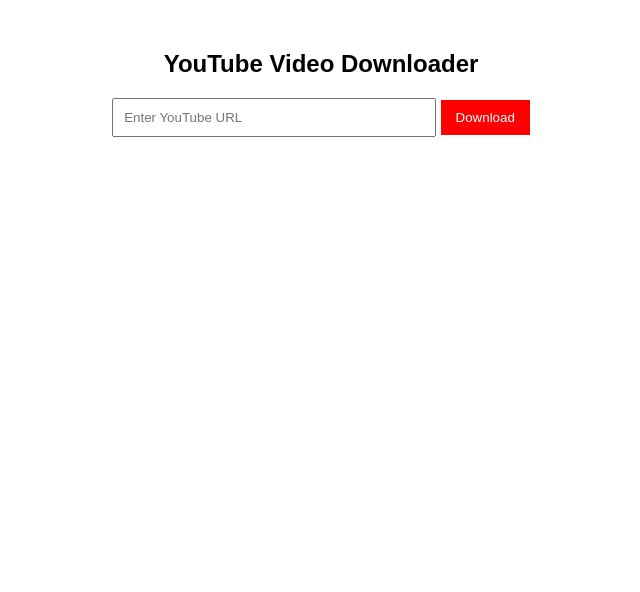
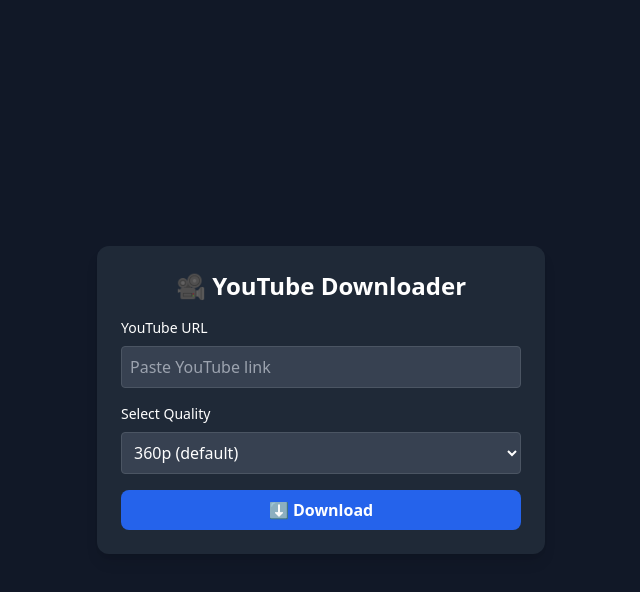
Before and after one commit to RaviPatel-25/Youtube-downloader-frontend, a plain HTML site: page index.html in a window 1280 px wide. Shown: the whole page, without its empty margins (319-959 px from the left). Drawn offline with nearby package versions, Linux system fonts and the light colour scheme.

Commit message:
Update index.html

```diff
--- a/index.html
+++ b/index.html
@@ -1,25 +1,49 @@
 <!DOCTYPE html>
-<html>
+<html lang="en">
 <head>
+  <meta charset="UTF-8" />
+  <meta name="viewport" content="width=device-width, initial-scale=1.0" />
   <title>YouTube Downloader</title>
+  <script src="https://cdn.tailwindcss.com"></script>
 </head>
-<body style="font-family: Arial; text-align: center; margin-top: 50px;">
-  <h2>YouTube Video Downloader</h2>
-  <input id="videoURL" type="text" placeholder="Enter YouTube URL"
-         style="padding: 10px; width: 300px;" />
-  <button onclick="downloadVideo()" style="padding: 10px 15px; background: red; color: white; border: none;">
-    Download
-  </button>
+<body class="bg-gray-900 text-white flex items-center justify-center min-h-screen">
+
+  <div class="bg-gray-800 p-6 rounded-xl shadow-lg w-full max-w-md">
+    <h1 class="text-2xl font-bold text-center mb-4">🎥 YouTube Downloader</h1>
+
+    <label class="block mb-2 text-sm font-medium">YouTube URL</label>
+    <input id="videoURL" type="text" placeholder="Paste YouTube link"
+      class="w-full p-2 rounded bg-gray-700 border border-gray-600 focus:outline-none focus:border-blue-500 mb-4" />
+
+    <label class="block mb-2 text-sm font-medium">Select Quality</label>
+    <select id="quality" class="w-full p-2 rounded bg-gray-700 border border-gray-600 focus:outline-none focus:border-blue-500 mb-4">
+      <option value="360p" selected>360p (default)</option>
+      <option value="720p">720p HD</option>
+      <option value="1080p">1080p Full HD</option>
+      <option value="highest">Highest Available</option>
+    </select>
+
+    <button onclick="downloadVideo()"
+      class="w-full py-2 bg-blue-600 hover:bg-blue-700 rounded-lg font-semibold">
+      ⬇️ Download
+    </button>
+  </div>
 
   <script>
-    function downloadVideo() {
-      const url = document.getElementById("videoURL").value.trim();
-      if (!url) {
-        alert("Please enter a YouTube URL");
+    async function downloadVideo() {
+      const videoURL = document.getElementById("videoURL").value.trim();
+      const quality = document.getElementById("quality").value;
+
+      if (!videoURL) {
+        alert("Please paste a YouTube URL.");
         return;
       }
-      window.location.href = `https://youtube-downloader-o9up.onrender.com/download?url=${encodeURIComponent(url)}`;
+
+      const apiURL = `https://youtube-downloader-o9up.onrender.com/download?url=${encodeURIComponent(videoURL)}&quality=${quality}`;
+
+      window.location.href = apiURL; // Direct download
     }
   </script>
+
 </body>
 </html>
```
